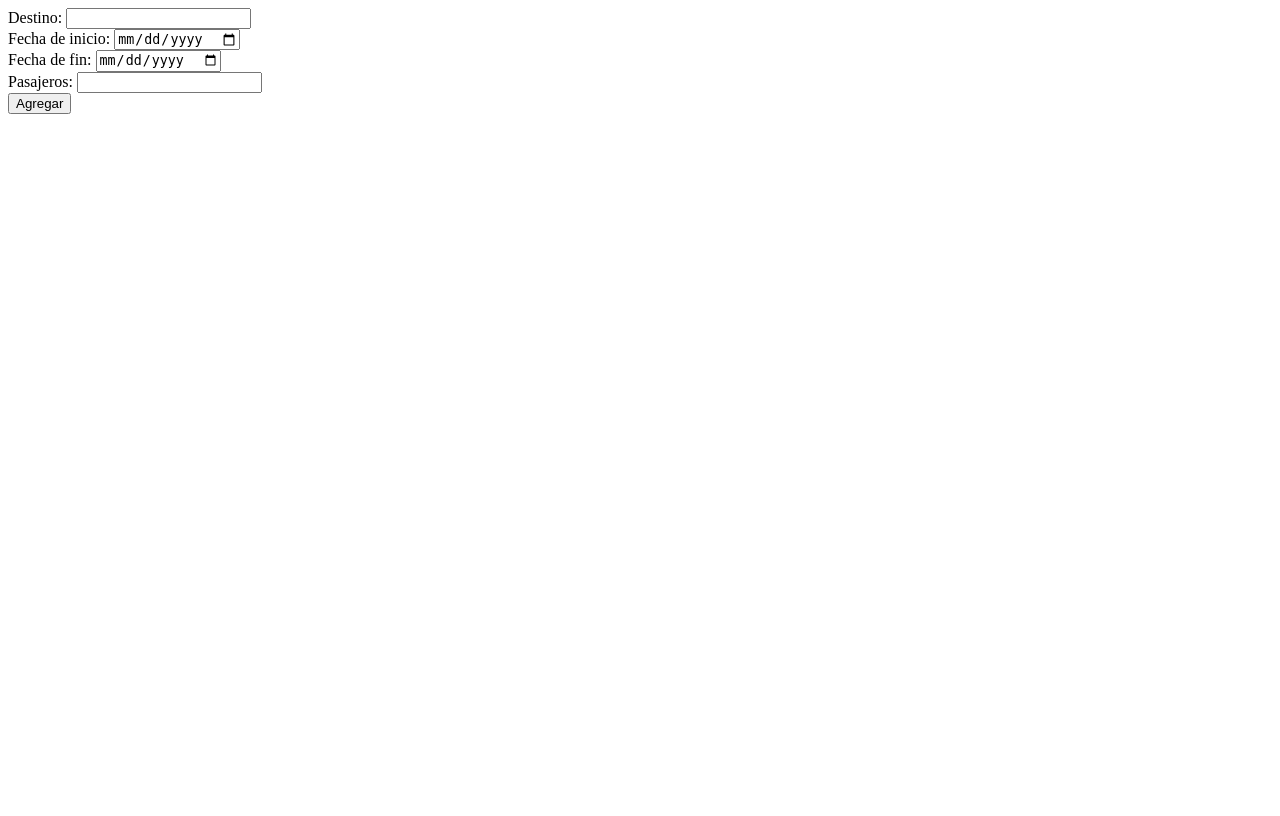
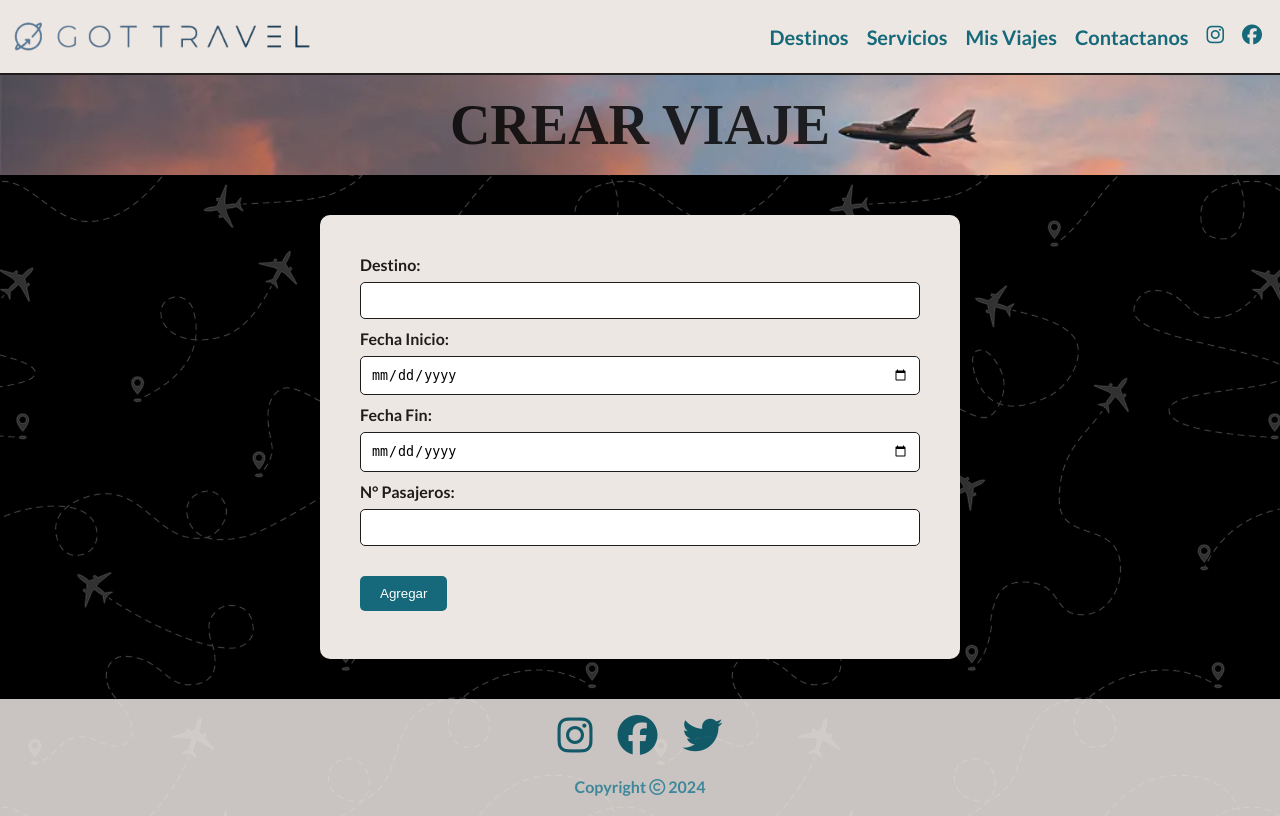
Before and after one commit to RedBoth/CodoaCodo-ProyectoFlask, a Flask app: page /create in a window 1280 px wide. Before the commit the page ends 114 px from the top, so only its background shows below. Run offline with Flask 3, Linux system fonts and the light colour scheme; some libraries are stand-ins or nearby versions; some web fonts are replaced.

Commit message:
css pagina create.html

```diff
--- a/app.py
+++ b/app.py
@@ -1,5 +1,5 @@
 from flask import Flask
-from flask import render_template, request,redirect, send_from_directory
+from flask import render_template, request,redirect
 from flask_mysqldb import MySQL
 from datetime import datetime
 
@@ -10,7 +10,7 @@ app.config['MYSQL_USER'] = 'root'
 app.config['MYSQL_PASSWORD'] = ''
 app.config['MYSQL_DB'] = 'gottravel'
 ### Puerto MySQL en Xampp
-#app.config['MYSQL_PORT'] = 3307
+app.config['MYSQL_PORT'] = 3307
 
 mysql = MySQL(app)
 
--- a/static/form-style.css
+++ b/static/form-style.css
@@ -38,7 +38,7 @@
   margin: 40px 0;
 }
 
-#form, .response {
+#form, .response, #form-create {
   background-color: var(--lightgray); /*color de fondo del formulario */
   border-radius: 10px; /* Borde redondeado */
   box-shadow: 0 4px 8px rgba(0, 0, 0, 0.1); /*sombra*/
@@ -48,6 +48,8 @@
 
 input[type="text"],
 input[type="email"],
+input[type="number"],
+input[type="date"],
 select,
 textarea {
   width: 100%;
@@ -152,3 +154,10 @@ input[type="radio"] {
     flex-direction: column;
   }
 }
+
+/** CREAR VIAJE **/
+#banner-create {
+  background-image: url(../static/img/services/vuelo-banner2.webp);
+  background-size: 110%;
+  background-position: left;
+}
--- a/templates/destinations.html
+++ b/templates/destinations.html
@@ -13,7 +13,7 @@
       src="https://kit.fontawesome.com/11d8a81032.js"
       crossorigin="anonymous"
     ></script>
-    <link rel="shortcut icon" href="./assets/img/favicon.ico" type="image/x-icon">
+    <link rel="shortcut icon" href="../static/img/favicon.ico" type="image/x-icon">
     <link rel="stylesheet" href="styles.css" />
     <title>GotTravel Destinos</title>
   </head>
--- a/templates/viajes/create.html
+++ b/templates/viajes/create.html
@@ -1,11 +1,30 @@
-<form action="/store" method="post" enctype="multipart/form-data">
-    Destino:
+<html lang="es">
+  <head>
+    <title>GotTravel Crear Viaje</title>
+    <meta charset="utf-8" />
+    <meta name="viewport" content="width=device-width,initial-scale=1"/>
+    <link rel="shortcut icon" href="../static/img/favicon.ico" type="image/x-icon">
+    <link rel="stylesheet" href="../static/styles.css">
+    <link rel="stylesheet" href="../../static/form-style.css">
+  </head>
+  <body>
+    {% include 'header.html' %}
+    <div id="banner-create" class="title create" >
+      <h2>Crear Viaje</h2>
+    </div>
+    <div class="container">
+      <form id="form-create" action="/store" method="post" enctype="multipart/form-data">
+        <label for="txtDestino">Destino:</label>
         <input type="text" name="txtDestino" id="txtDestino"><br>
-    Fecha de inicio:
+        <label for="txtFechaInicio">Fecha Inicio:</label>
         <input type="date" name="txtFechaInicio" id="txtFechaInicio"><br>
-    Fecha de fin:
+        <label for="txtFechaFin">Fecha Fin:</label>
         <input type="date" name="txtFechaFin" id="txtFechaFin"><br>
-    Pasajeros:
+        <label for="txtPasajeros">N° Pasajeros:</label>
         <input type="number" name="txtPasajeros" id="txtPasajeros"><br>
         <input type="submit" value="Agregar">
       </form>
+    </div>
+    {% include 'footer.html' %}
+  </body>
+</html>
```
Lines whose indentation alone changed are shown as unchanged.
